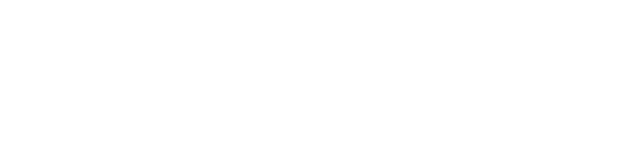
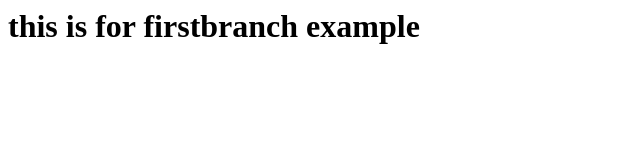
Before and after one commit to SudarshanHegde15/Learning-Git, a plain HTML site: page index.html in a window 1280 px wide. Shown: the whole page, without its empty margins (0-640 px from the left). Drawn offline with Linux system fonts and the light colour scheme.

Commit message:
updated index

```diff
--- a/index.html
+++ b/index.html
@@ -1 +1,8 @@
-<DOCTYPE> <html></html></DOCTYPE>
+<DOCTYPE>
+  <html>
+    <header></header>
+    <body>
+      <h1>this is for firstbranch example</h1>
+    </body>
+  </html></DOCTYPE
+>
```
